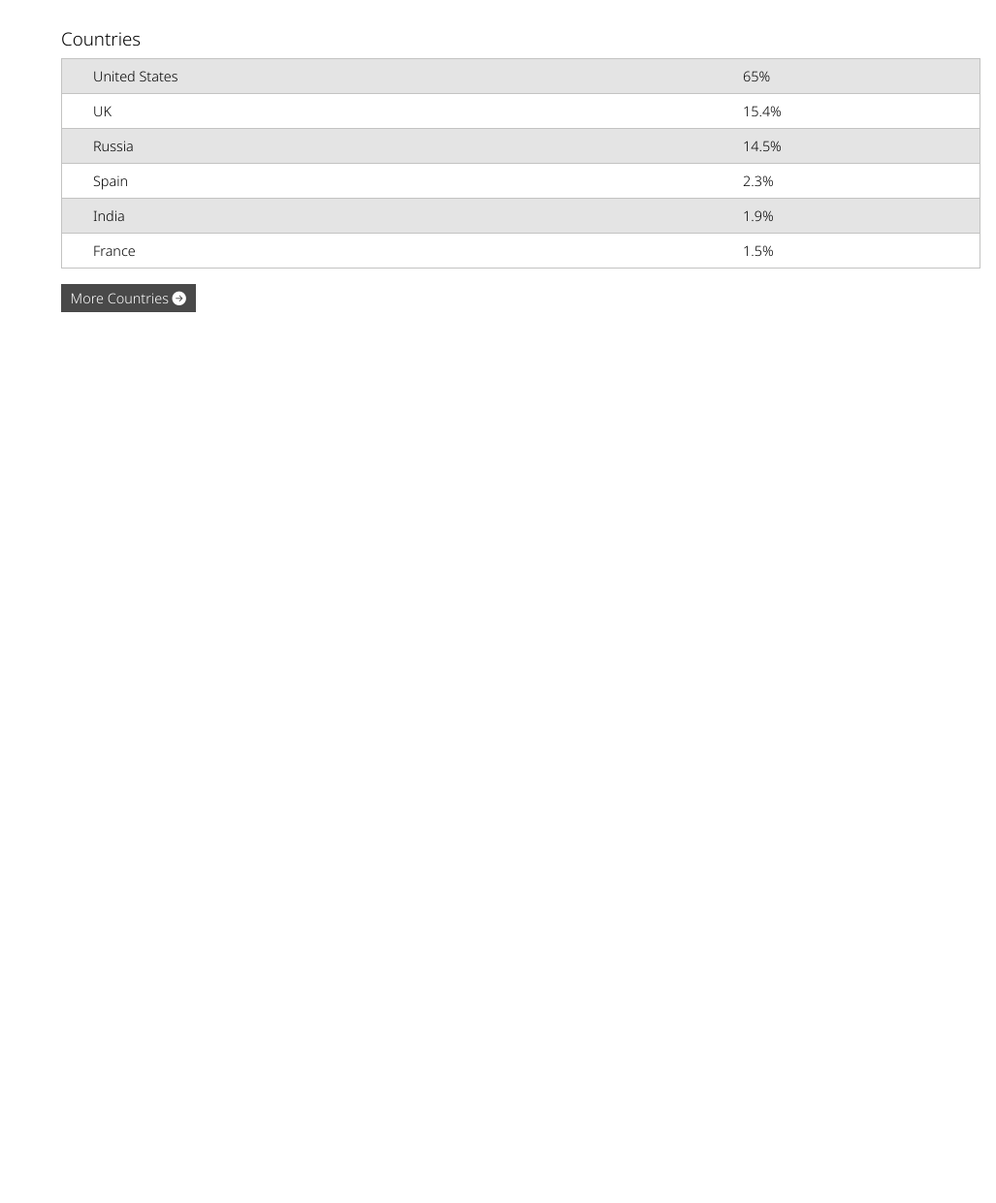
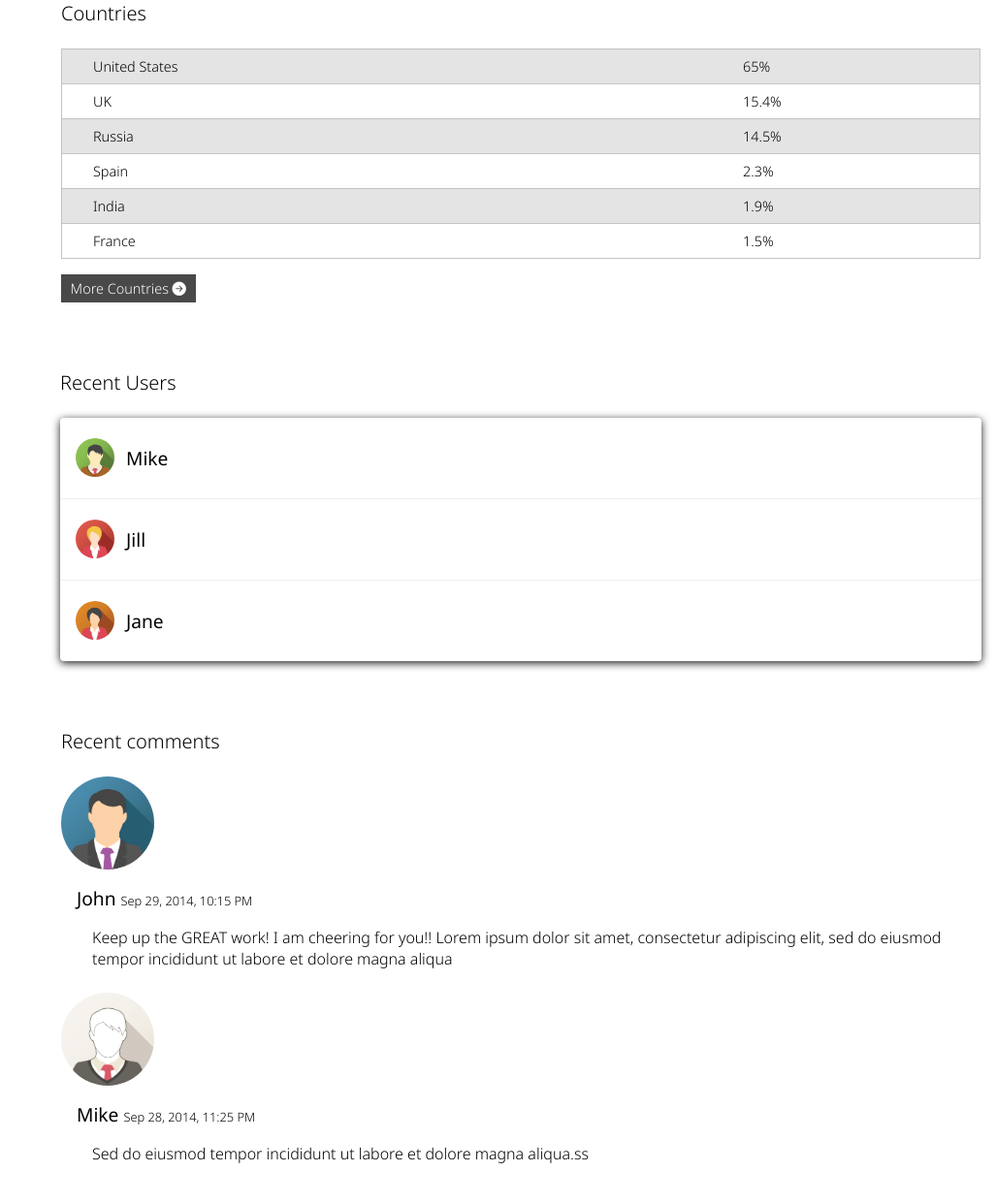
Before and after one commit to Umagowda1232/analytics-dashboard, a plain HTML site: page index.html in a window 1280 px wide. Shown: the part 910-2151 px from the top of the page at 97% size, without its empty margins (253-1280 px from the left). Before the commit the page ends 1248 px from the top, so only its background shows below. Drawn offline with nearby package versions, Linux system fonts and the light colour scheme.

Commit message:
Added recent users and comments section

```diff
--- a/index.html
+++ b/index.html
@@ -180,6 +180,52 @@
         <button class="general-section__button">More Countries <i class="bi bi-arrow-right-circle-fill"></i></button>
       </section>
 
+      <!-- Recent Users Section -->
+
+      <section class="recent-users-section">
+        <h3 class="heading">Recent Users</h3>
+        <div class="user-list">
+          <div class="user-item">
+            <img src="./images/user1.png" alt="Mike" class="user-img">
+            <span class="user-name">Mike</span>
+          </div>
+          <div class="user-item">
+            <img src="./images/user2.png" alt="Jill" class="user-img">
+            <span class="user-name">Jill</span>
+          </div>
+          <div class="user-item">
+            <img src="./images/user3.png" alt="Jane" class="user-img">
+            <span class="user-name">Jane</span>
+          </div>
+        </div>
+      </section>
+
+
+      <!-- Comments Section -->
+      <section class="comments-section">
+        <h3 class="heading">Recent comments</h3>
+        <div class="comments">
+          <div class="commentor-image">
+            <img src="./images/person1.png" alt="User avatar">
+          </div>
+          <div class="commentor-comment">
+            <h5 class="user-name">
+              John <span class="date-time-of-comment">Sep 29, 2014, 10:15 PM</span>
+            </h5>
+            <p class="user-comment">Keep up the GREAT work! I am cheering for you!! Lorem ipsum dolor sit amet,
+              consectetur adipiscing elit, sed do eiusmod tempor incididunt ut labore et dolore magna aliqua</p>
+          </div>
+          <div class="commentor-image">
+            <img src="./images/person2.png" alt="User avatar">
+          </div>
+          <div class="commentor-comment">
+            <h5 class="user-name">
+              Mike <span class="date-time-of-comment">Sep 28, 2014, 11:25 PM</span>
+            </h5>
+            <p class="user-comment">Sed do eiusmod tempor incididunt ut labore et dolore magna aliqua.ss</p>
+          </div>
+        </div>
+      </section>
     </main>
 </body>
 </html>
--- a/styles.css
+++ b/styles.css
@@ -11,12 +11,12 @@ body {
    background-color: white;
 }
 
-.heading {
+  .heading {
     font-weight: 300;
     padding-block: 0.5rem;
-}
+  }
 
-table {
+  table {
     width: 100%;
     border-collapse: collapse;
     font-weight: 300;
@@ -49,7 +49,7 @@ table {
 
 
 /* ? Header ? */
-.header {
+ header {
     width: 100%;
     height: 7vh;
     background-color: black;
@@ -295,13 +295,13 @@ table {
   .general-stat__bar-outer {
     height: 1.5rem;
     background-color: rgb(214, 214, 214);
-    border-radius: 20px;
+    /* border-radius: 20px; */
   }
 
   .general-stat__bar-inner {
     height: 100%;
     text-align: center;
-    border-radius: 20px;
+    /* border-radius: 20px; */
     color: white;
     display: grid;
     place-items: center;
@@ -351,8 +351,94 @@ table {
     color: black;
   }
 
+  /* Recent Users Section */
+  .recent-users-section {
+    max-width: 1300px;
+    margin: 30px auto;
+    background: white;
+    padding: 15px;
+    /* box-shadow: 0 2px 8px rgba(0, 0, 0, 0.1); */
+
+    font-family: Arial, sans-serif;
+  }
+
+  .heading {
+    font-size: 20px;
+    margin-bottom: 15px;
+  }
+
+  .user-list {
+    box-shadow: 0 2px 8px rgba(0, 0, 0, 0.9);
+    background: white;
+    border-radius: 4px;
+    overflow: hidden;
+    border-color: black;
+  }
+
+  .user-item {
+    display: flex;
+    align-items: center;
+    padding: 12px 16px;
+    border-bottom: 1px solid #eee;
+  }
+
+  .user-item:last-child {
+    border-bottom: none;
+  }
+
+  .user-img {
+    width: 40px;
+    height: 40px;
+    border-radius: 50%;
+    margin-right: 12px;
+  }
+
+  .user-name {
+    font-size: 18px;
+    font-weight: 500;
+  }
 
 
+  /* ?comments section */
+  .comments-section {
+    padding: 1rem;
+  }
+
+  .comments {
+    display: grid;
+  }
+
+  .commentor-image {
+    width: 6rem;
+    height: 6rem;
+    border-radius: 50%;
+    overflow: hidden;
+  }
+
+  .commentor-image img {
+    width: 6rem;
+    height: 6rem;
+  }
+
+  .commentor-comment {
+    padding-inline: 1rem;
+  }
+
+  .user-name {
+    font-size: 1.2rem;
+    font-weight: 400;
+    padding-block: 1rem;
+  }
+
+  .date-time-of-comment {
+    font-weight: 300;
+    font-size: 0.8rem;
+  }
+
+  .user-comment {
+    font-weight: 300;
+    padding: 0 0 1.5rem 1rem;
+  }
 
 
 /* Responsive design for tab devices */
```
Also changed, not shown: images/person1.png (added), images/person2.png (added), images/user1.png (added), images/user2.png (added), images/user3.png (added).
